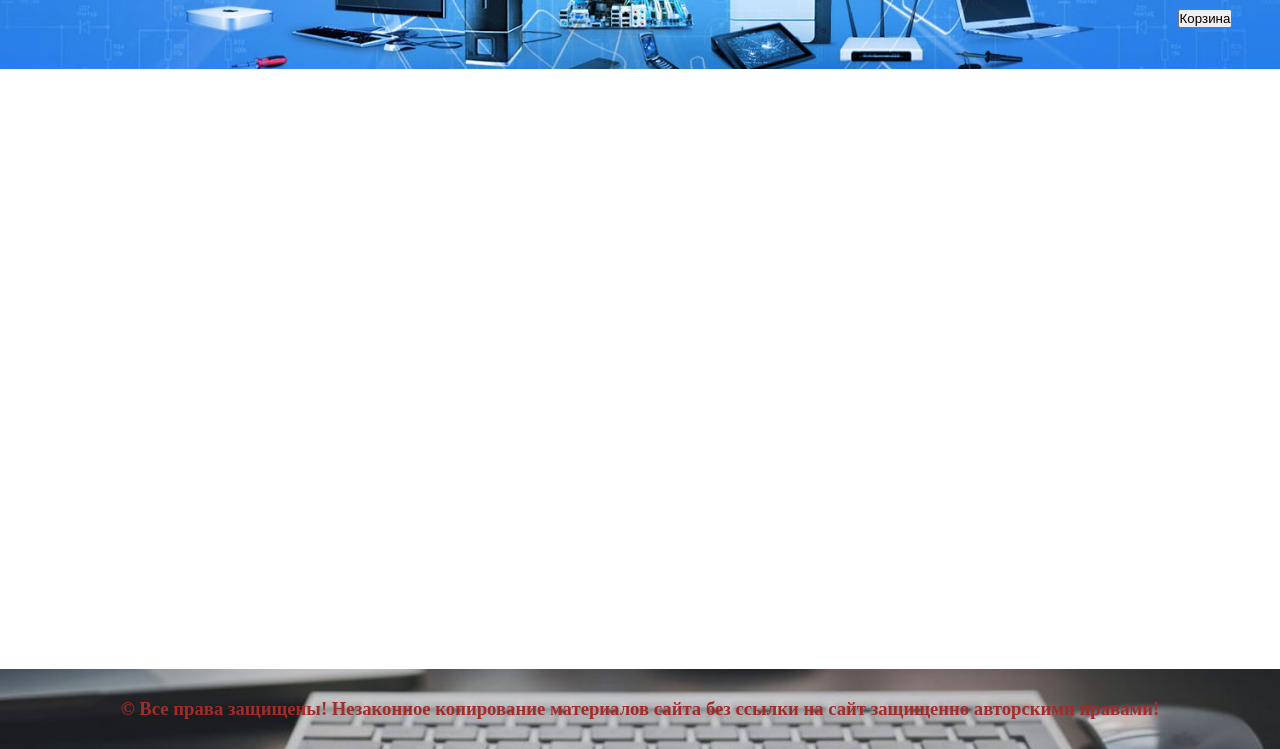
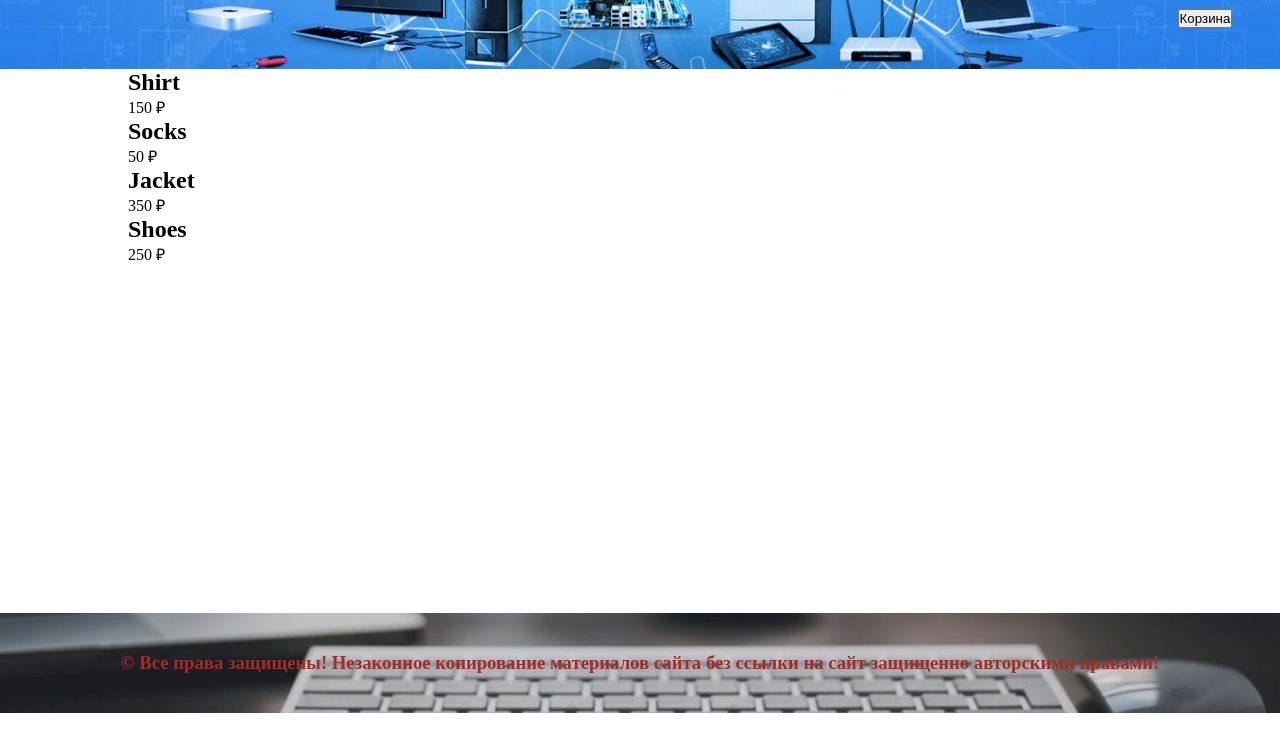
Before and after one commit to ghostrider070008/JSLVL2, a plain HTML site: page index.html in a window 1280 px wide. Shown: the part 87-836 px from the top of the page. After the commit the page ends 800 px from the top, so only its background shows below. Drawn offline with Linux system fonts and the light colour scheme.

Commit message:
прижал футер к низу

```diff
--- a/css/style.css
+++ b/css/style.css
@@ -18,7 +18,6 @@ header{
     background-repeat: repeat;
     background-size: cover;
     min-height: 156px;
-    background-repeat: no-repeat;
     background-position-y: -220px;
 }
 h1{
@@ -43,7 +42,7 @@ h1{
 }
 /*Каталог товаров*/
 main{
-    min-height: 75vh;
+    min-height: calc(100vh - 256px);
     width: 80%;
     margin: 0 auto;
 }
@@ -54,7 +53,7 @@ main{
 /*Подвал сайта*/
 footer{
     display: flex;
-    min-height: 80px;
+    min-height: 100px;
     font-size: 12pt;
     color: brown;
     background-image: url("../img/footer.jpg");
--- a/index.html
+++ b/index.html
@@ -4,7 +4,6 @@
 	<meta charset="utf-8">
 	<title>Интернет-магазин</title>
 	<link rel="stylesheet" href="css/style.css">
-	<script src="js/script.js"></script>
 </head>
 <body>
 	<header>
@@ -18,3 +17,4 @@
 	<footer><h3>&#169 Все права защищены! Незаконное копирование материалов сайта без ссылки на сайт защищенно авторскими правами!</h3></footer>
 </body>
 </html>
+<script src="js/script.js"></script>
--- a/js/script.js
+++ b/js/script.js
@@ -1,5 +1,4 @@
 "use strict";
-let f = () => {
 const goods = [
     {title: 'Shirt', price: '150 &#8381;'},
     {title: 'Socks', price: '50 &#8381;'},
@@ -15,4 +14,3 @@ const goods = [
         document.querySelector('.goods-list').innerHTML = goodsList.join('');
     }
     renderGoodsList(goods);
-}
```
